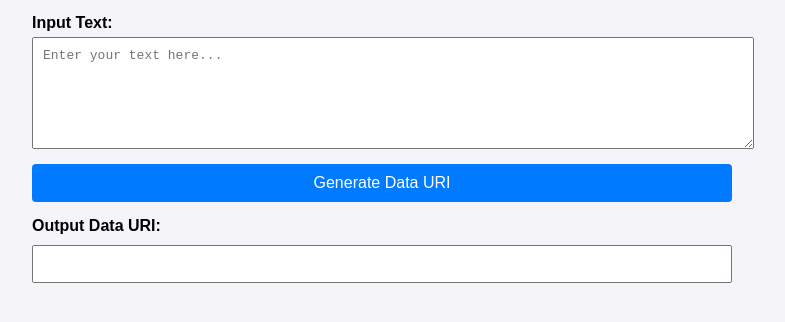
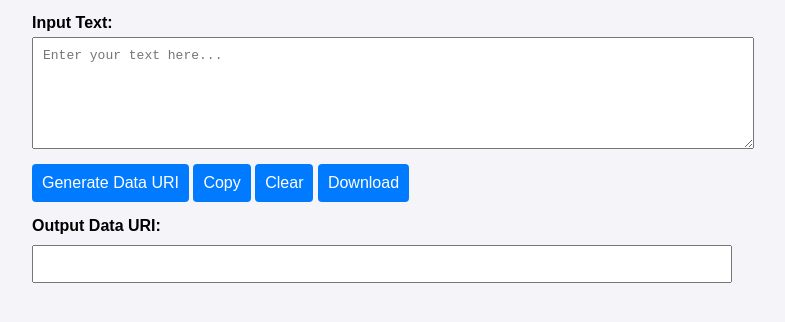
Before and after one commit to Devamm007/data-uri-generator-t7t9B8, a plain HTML site: page index.html in a window 1280 px wide. Shown: the part 98-420 px from the top of the page, without its empty margins (258-1043 px from the left). Drawn offline with Linux system fonts and the light colour scheme.

Commit message:
Round 2: Update index.html

```diff
--- a/index.html
+++ b/index.html
@@ -11,7 +11,12 @@
 <div class="container">
   <label for="input-text">Input Text:</label>
   <textarea id="input-text" rows="6" cols="60" placeholder="Enter your text here..."></textarea>
-  <button id="generate-btn">Generate Data URI</button>
+  <div class="button-group">
+    <button id="generate-btn">Generate Data URI</button>
+    <button id="copy-btn">Copy</button>
+    <button id="clear-btn">Clear</button>
+    <button id="download-btn">Download</button>
+  </div>
   <label for="output-uri">Output Data URI:</label>
   <input type="text" id="output-uri" readonly />
 </div>
```
